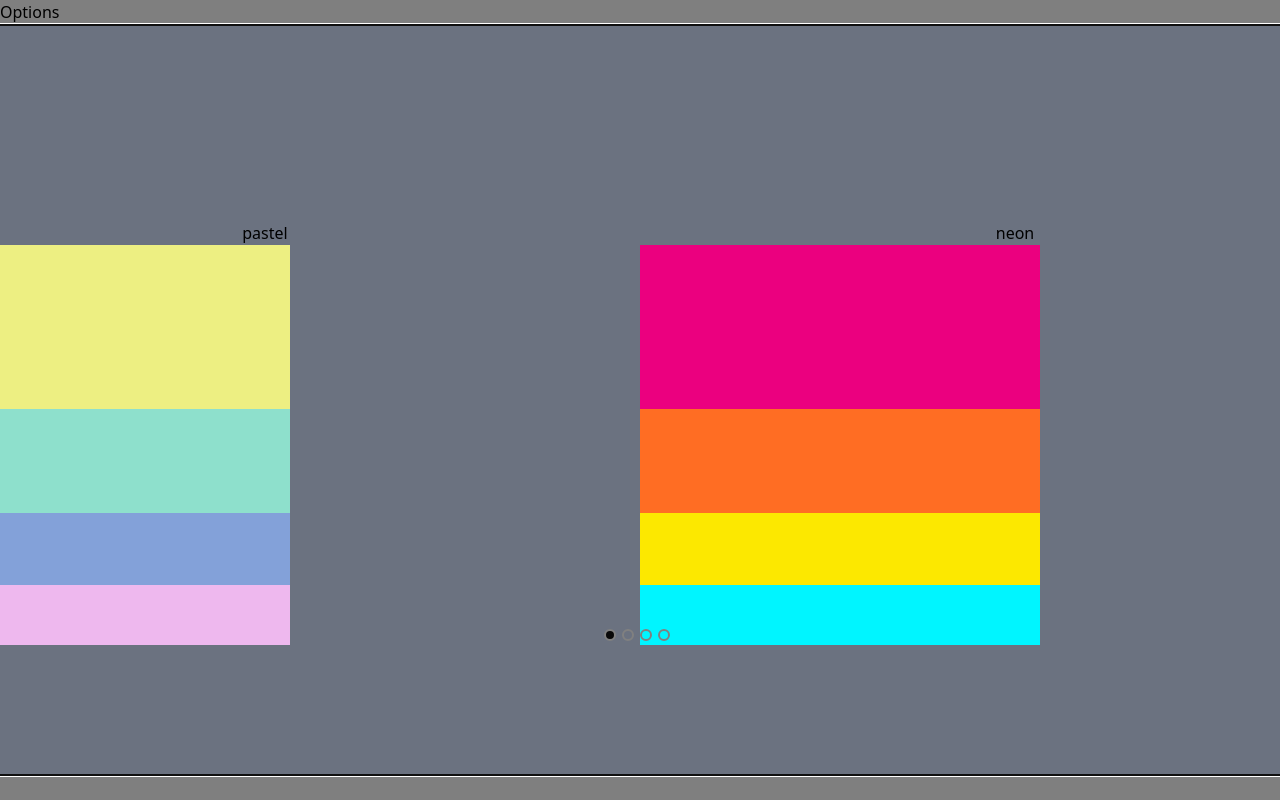
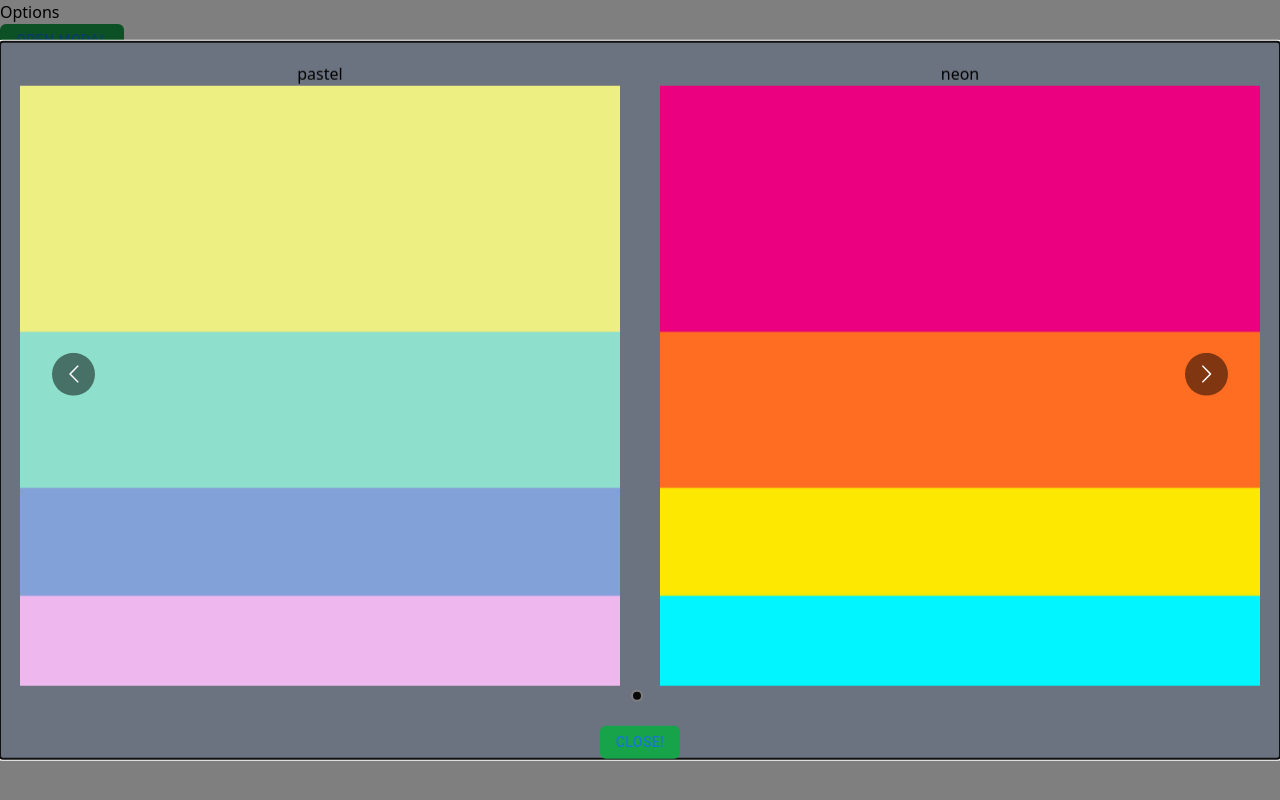
Before and after one commit to mckenzie-morris/Warboat, a React app: page /options in a window 1280 px wide. Built offline with nearby package versions, Linux system fonts and the light colour scheme; what @designbycode/tailwindcss-text-shadow, fluid-tailwind would draw is missing.

Commit message:
progress on Modal fluidity 1/2/24

```diff
--- a/src/components/Carousel.jsx
+++ b/src/components/Carousel.jsx
@@ -45,20 +45,20 @@ export default () => {
       customTransition="all .5"
       transitionDuration={500}
       containerClass="carousel-container"
-      removeArrowOnDeviceType={["tablet", "mobile"]}
+      // removeArrowOnDeviceType={["tablet", "mobile"]}
       dotListClass="custom-dot-list-style"
       itemClass="carousel-item-padding-40-px"
     >
-      <div className="text-center"> pastel
+      <div className="text-center flex flex-col justify-center p-5"> pastel
         <img src={pastel} alt="pastel theme" />
       </div>
-      <div className="text-center"> neon
+      <div className="text-center flex flex-col justify-center p-5"> neon
         <img src={neon} alt="neon theme" />
       </div>
-      <div className="text-center"> retro
+      <div className="text-center flex flex-col justify-center p-5"> retro
         <img src={retro} alt="retro theme" />
       </div>
-      <div className="text-center"> gold
+      {/* <div className="text-center"> gold
         <img src={gold} alt="gold theme" />
       </div>
       <div className="text-center"> winter
@@ -84,7 +84,7 @@ export default () => {
       </div>
       <div className="text-center"> space
         <img src={space} alt="space theme" />
-      </div>
+      </div> */}
     </Carousel>
   );
 };
--- a/src/components/Modal.jsx
+++ b/src/components/Modal.jsx
@@ -17,16 +17,14 @@ function BasicModal() {
       </Button>
       {/* change open={true} to open={open} after finishing edits */}
       <Modal open={true} onClose={handleClose}>
-        <div className="fixed left-1/2 top-1/2 h-[750px] w-[1500px] -translate-x-1/2 -translate-y-1/2 bg-gray-500">
+        <div className="fixed left-1/2 top-1/2 flex max-h-full max-w-full -translate-x-1/2 -translate-y-1/2 flex-col justify-center bg-gray-500">
+          <Carousel />
           <Button
-            className="rounded-md bg-green-600 px-4 py-1"
+            className="mx-auto rounded-md bg-green-600 px-4 py-1 mt-5"
             onClick={handleClose}
           >
             Close!{" "}
           </Button>
-          <div className="relative top-1/2 -translate-y-1/2">
-            <Carousel />
-          </div>
         </div>
       </Modal>
     </div>
```
Also changed, not shown: 2 other files (tests, documents, lock files or other folders).
